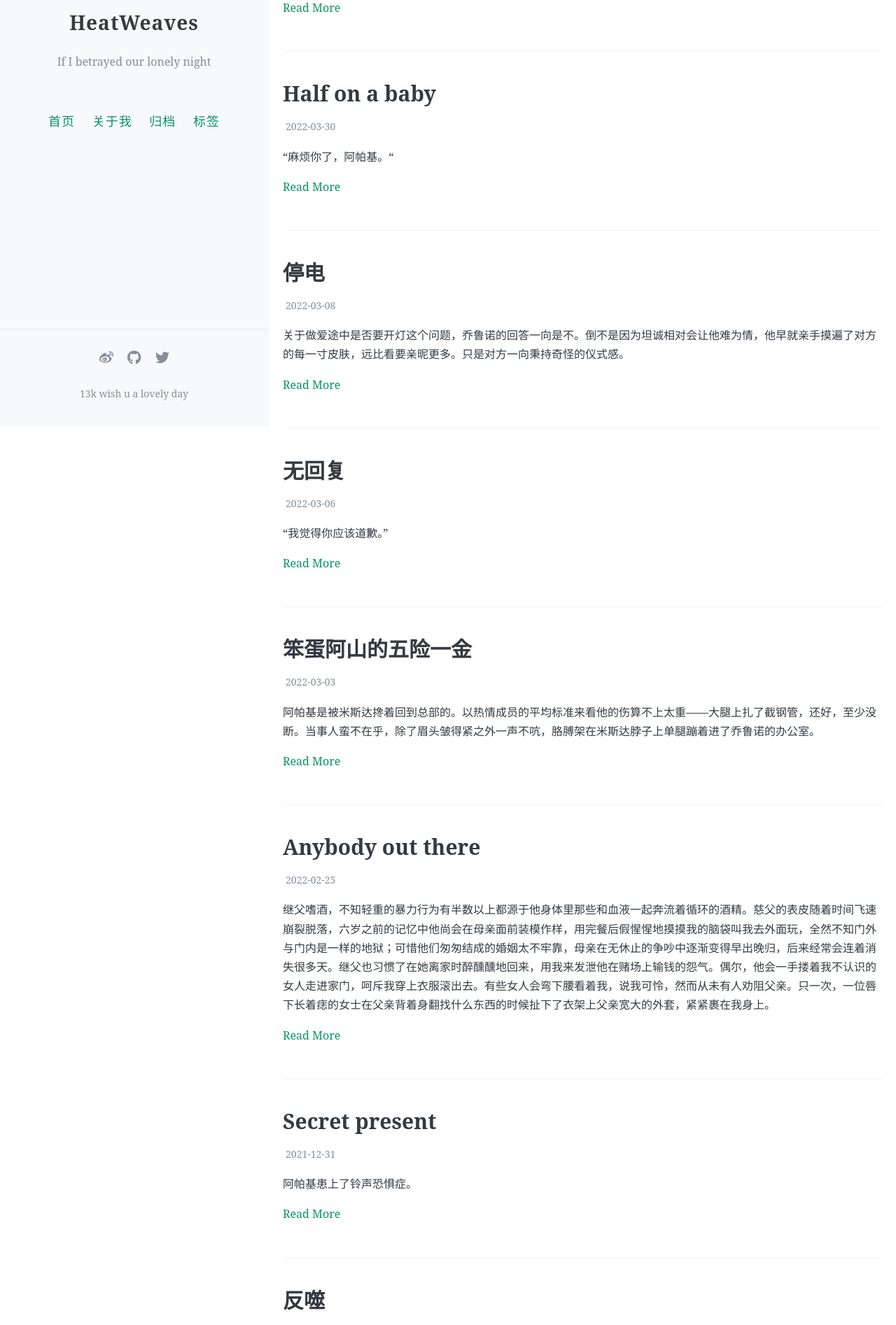
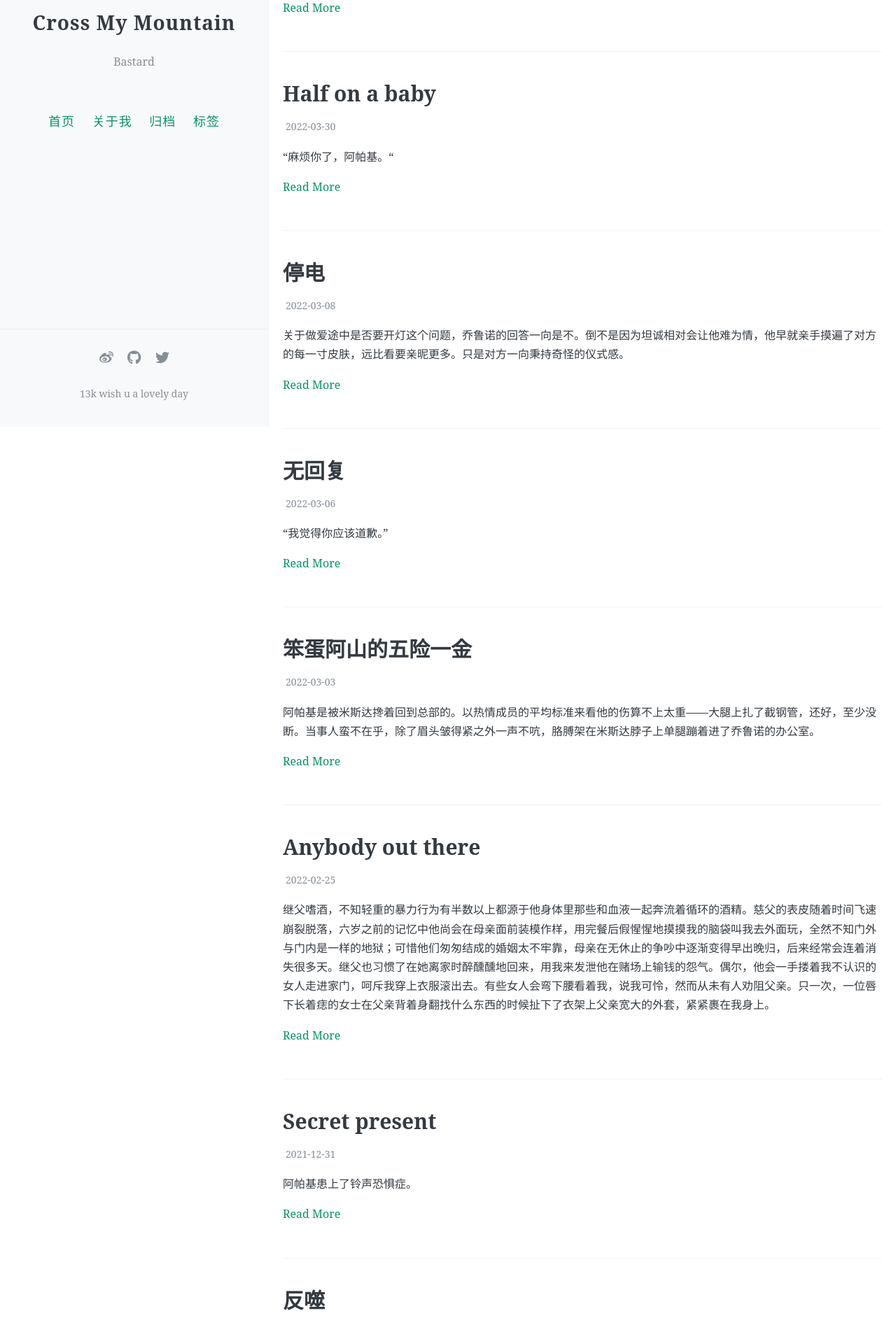
Before and after one commit to 13kDonuts/13k, a Jekyll site: the page built from index.html, in a window 1280 px wide. Shown: the part 290-2184 px from the top of the page at 70% size. Built offline with Jekyll 4.4.1, drawn with Linux system fonts in a browser that asks for light colours; the list of posts is cut into pages by our own code; comment, search, counter and statistics services are not loaded.

Commit message:
Update _config.yml

```diff
--- a/_config.yml
+++ b/_config.yml
@@ -7,8 +7,8 @@
 # 井号后面的文字是说明文档，不会被程序读取。
 
 # 描述/签名
-name: HeatWeaves
-description: If I betrayed our lonely night
+name: Cross My Mountain
+description: Bastard
 
 # 输入你的网站域名（如果你没有添加自己的域名，而是直接用GitHub pages分配的域名的话可以省略）
 url:
@@ -16,7 +16,7 @@ url:
 # 添加你的博客的二级域名，一般来说是你的repository名
 # 如果你的博客的URL是：(http://yourusername.github.io/repository-name)
 # 那么就写成 "/repository-name"
-baseurl: /HeatWeaves
+baseurl: /CrossMyMountain
 
 
 #
```
